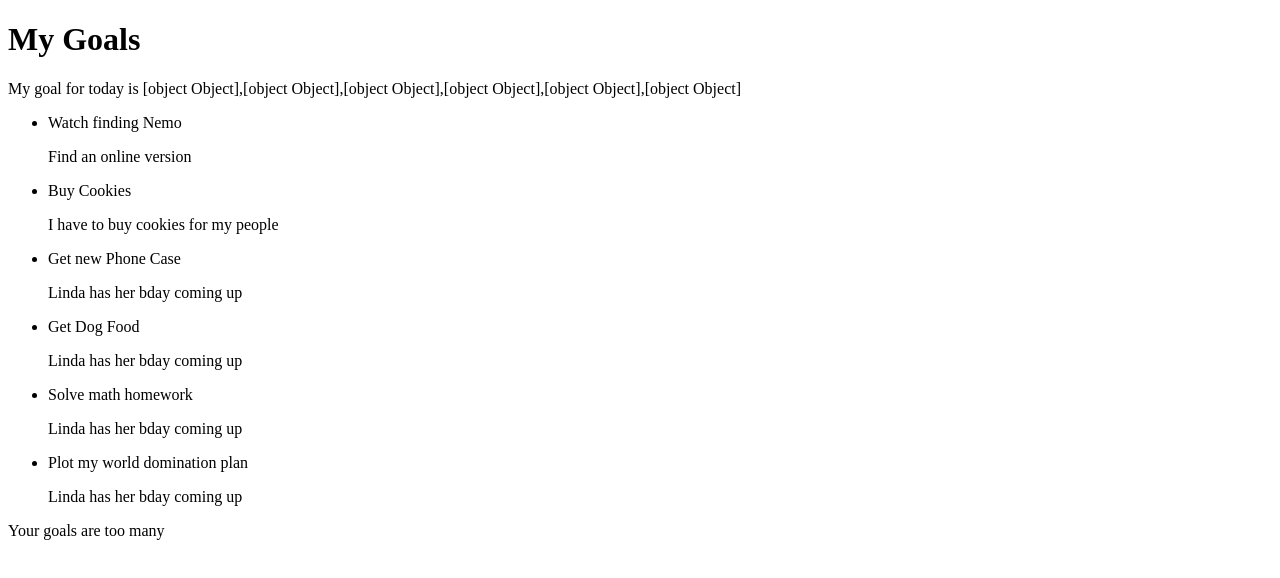
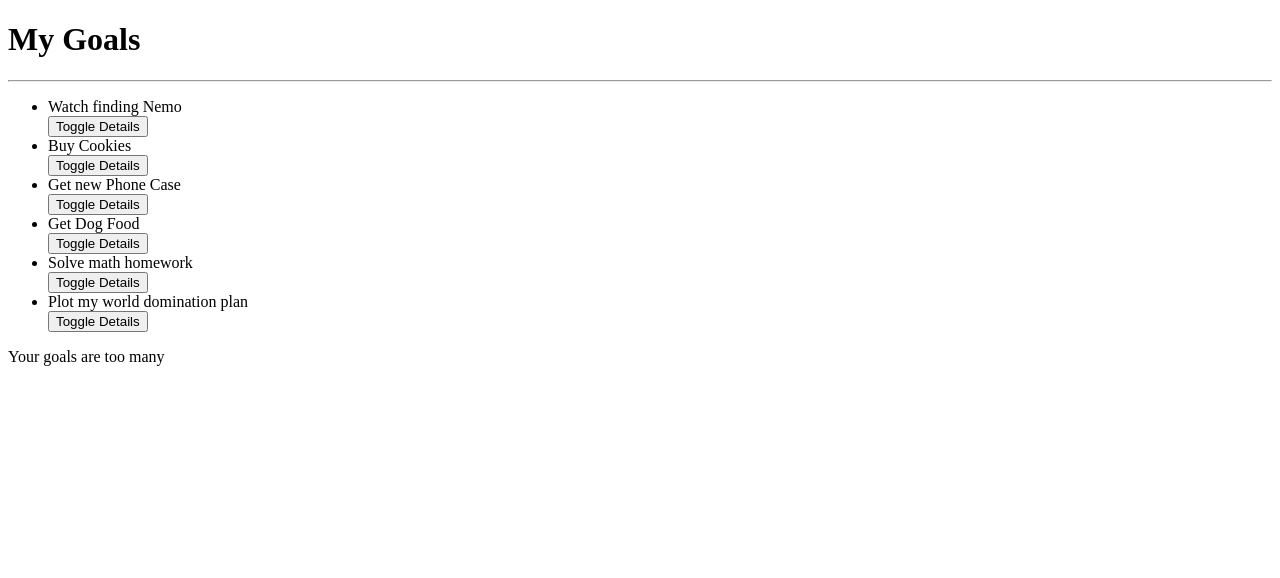
Before and after one commit to John-Njau/Goals, an Angular app: page / in a window 1280 px wide. Shown: the top 578 px of the page. Built offline with nearby package versions, Linux system fonts and the light colour scheme.

Commit message:
ft: Added a click event to goal component to toggle the details of goals

```diff
--- a/src/app/goal.ts
+++ b/src/app/goal.ts
@@ -1,10 +1,6 @@
 export class Goal {
-    id!: number;
-    name!: string;
-    description!: string;
-
-    // constructor (){
-    //     this.id
-    //     this.name
-    // }
+    showDescription: boolean;
+    constructor( public id:  number,public name: string, public description: string) {
+        this.showDescription = false;
+    }
 }
--- a/src/app/goal/goal.component.html
+++ b/src/app/goal/goal.component.html
@@ -1,14 +1,17 @@
 <div>
-    <!-- Accessing a variable -->
-    <h1> {{ title }}</h1>
-    <!-- Accessing an array -->
-    <p>My goal for today is {{ goals }}</p>
-    <ul>
-      <!-- looping over the goals array and embedding each goal to a ul>li -->
-      <li *ngFor="let goal of goals">
-        {{goal.name}}
-        <app-goal-detail [goal]="goal"></app-goal-detail>
-      </li>
-    </ul>
-    <p *ngIf="goals.length>5"> Your goals are too many</p>
-  </div>
+  <!-- Accessing a variable -->
+  <h1>{{ title }}</h1>
+  <hr />
+  <ul>
+    <!-- looping over the goals array and embedding each goal to a ul>li -->
+    <div *ngFor="let goal of goals; let i = index">
+      <li>{{ goal.name }}</li>
+      <button (click)="toggleDetails(i)">Toggle Details</button>
+      <app-goal-detail
+        *ngIf="goal.showDescription"
+        [goal]="goal"
+      ></app-goal-detail>
+    </div>
+  </ul>
+  <p *ngIf="goals.length > 5">Your goals are too many</p>
+</div>
--- a/src/app/goal/goal.component.ts
+++ b/src/app/goal/goal.component.ts
@@ -10,13 +10,18 @@
 export class GoalComponent implements OnInit {
 
   goals: Goal[] = [
-    { id: 1, name: 'Watch finding Nemo', description:'Find an online version' },
-    { id: 2, name: 'Buy Cookies', description: 'I have to buy cookies for my people' },
-    { id: 3, name: 'Get new Phone Case', description: 'Linda has her bday coming up' },
-    { id: 4, name: 'Get Dog Food', description: 'Linda has her bday coming up' },
-    { id: 5, name: 'Solve math homework', description: 'Linda has her bday coming up' },
-    { id: 6, name: 'Plot my world domination plan', description: 'Linda has her bday coming up' },
+    new Goal(1, 'Watch finding Nemo', 'Find an online version'),
+    new Goal(2, 'Buy Cookies', 'I have to buy cookies for my people'),
+    new Goal(3, 'Get new Phone Case', 'Linda has her bday coming up'),
+    new Goal(4, 'Get Dog Food', 'Linda has her bday coming up'),
+    new Goal(5, 'Solve math homework', 'Linda has her bday coming up'),
+    new Goal(6, 'Plot my world domination plan', 'Linda has her bday coming up'),
   ];
+
+  toggleDetails(index){
+    this.goals[index].showDescription = !this.goals[index].showDescription;
+  }
+
   constructor() { }
 
   ngOnInit(): void {
```
